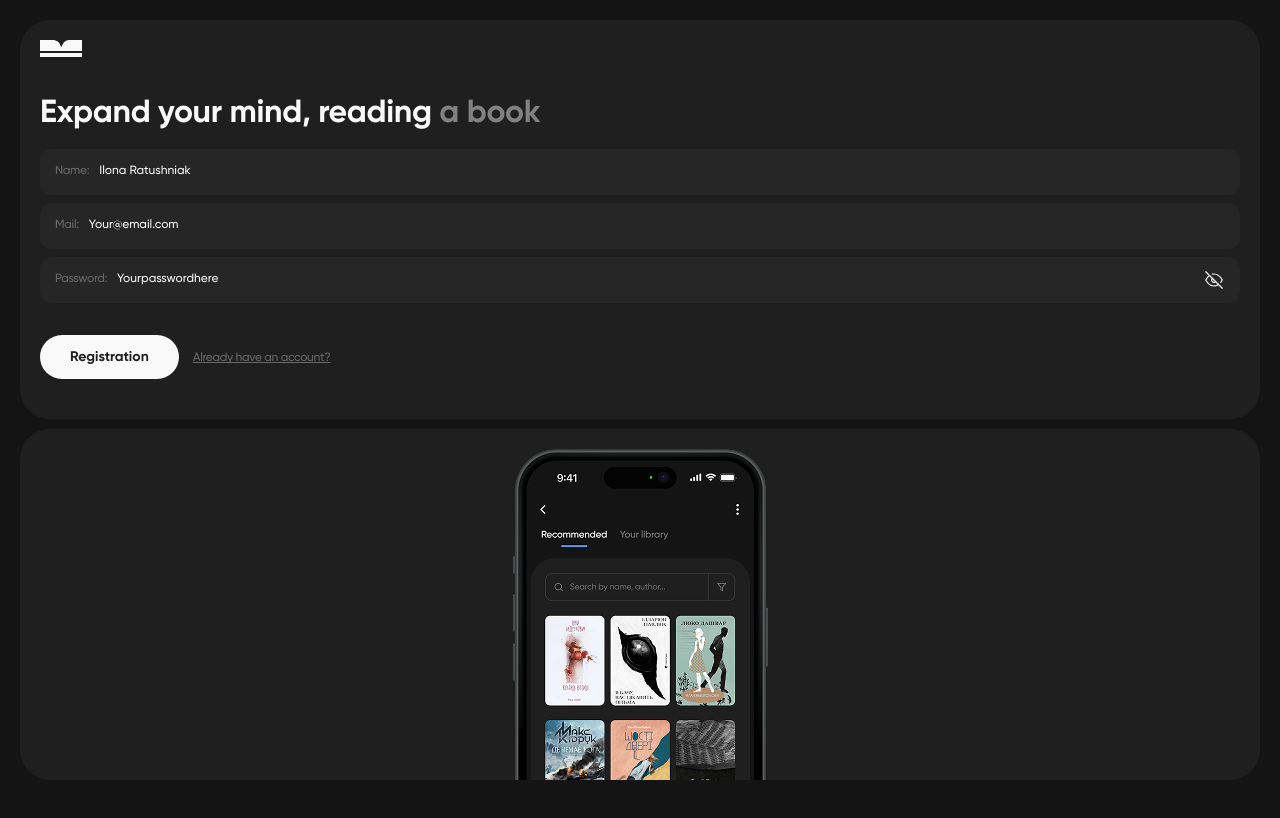
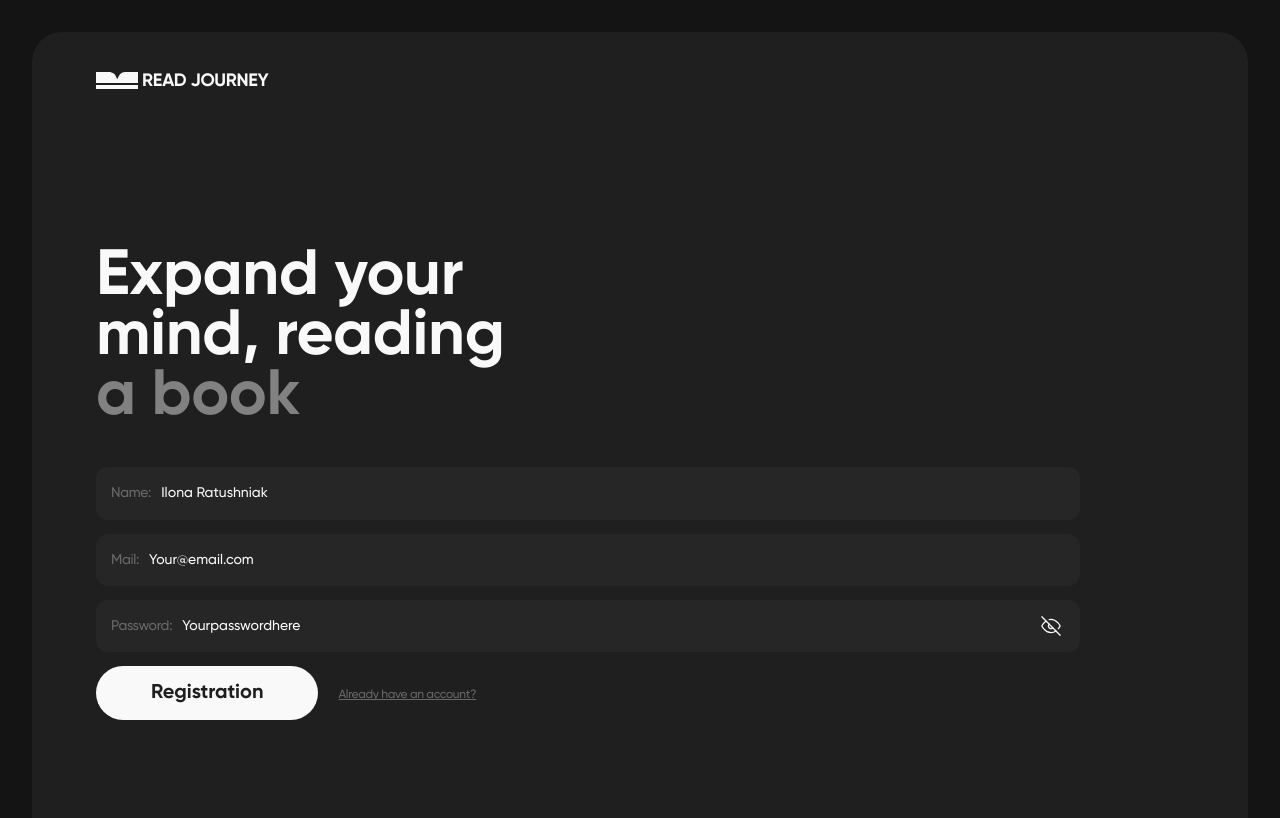
Before and after one commit to volodymyrshkimba/read-journey, a React (Vite) app: page /register in a window 1280 px wide. Shown: the top 818 px of the page. Built offline with nearby package versions, Linux system fonts and the light colour scheme.

Commit message:
add tablet styles for auth pages and related components, fix validation shown status for inputs

```diff
--- a/src/components/AuthPageWrapper/AuthPageWrapper.jsx
+++ b/src/components/AuthPageWrapper/AuthPageWrapper.jsx
@@ -3,7 +3,6 @@ import Icon from "../Icon/Icon";
 import iphone from "../../img/iphone-mobile@1x.png";
 
 import css from "./AuthPageWrapper.module.css";
-import Input from "../Input/Input";
 
 const AuthPageWrapper = ({ children }) => {
   return (
@@ -11,6 +10,7 @@ const AuthPageWrapper = ({ children }) => {
       <div className={css.formWrapper}>
         <div className={css.logoWrapper}>
           <Icon name={"logo"} w={42} h={17} />
+          <span className={css.logoText}>read journey</span>
         </div>
         <h1 className={css.title}>
           Expand your mind, reading <span className={css.accent}>a book</span>
--- a/src/components/AuthPageWrapper/AuthPageWrapper.module.css
+++ b/src/components/AuthPageWrapper/AuthPageWrapper.module.css
@@ -11,7 +11,6 @@
   background-color: var(--dark-secondary);
   padding: 20px 20px 40px 20px;
   border-radius: 30px;
-  margin-bottom: 10px;
   flex-grow: 1;
 }
 
@@ -40,3 +39,49 @@
 .img {
   margin: 0 auto;
 }
+
+@media screen and (max-width: 767px) {
+  .formWrapper {
+    margin-bottom: 10px;
+  }
+
+  .logoText {
+    display: none;
+  }
+}
+
+/* Tablet styles */
+
+@media screen and (min-width: 768px) {
+  .container {
+    padding: 32px;
+  }
+
+  .formWrapper {
+    padding: 40px 168px 214px 64px;
+  }
+
+  .logoWrapper {
+    display: flex;
+    gap: 4px;
+    margin-bottom: 157px;
+  }
+
+  .logoText {
+    font-weight: 700;
+    font-size: 18px;
+    line-height: 1;
+    text-transform: uppercase;
+  }
+
+  .title {
+    font-size: 64px;
+    line-height: 0.94;
+    max-width: 444px;
+    margin-bottom: 40px;
+  }
+
+  .pictureSide {
+    display: none;
+  }
+}
--- a/src/components/Button/Button.module.css
+++ b/src/components/Button/Button.module.css
@@ -40,3 +40,20 @@
 .login {
   padding: 12px 45px;
 }
+
+/* Tablet styles */
+
+@media screen and (min-width: 768px) {
+  .btn {
+    font-size: 20px;
+    line-height: 1;
+  }
+
+  .register {
+    padding: 16px 54px;
+  }
+
+  .login {
+    padding: 16px 54px;
+  }
+}
--- a/src/components/Icon/Icon.module.css
+++ b/src/components/Icon/Icon.module.css
@@ -7,3 +7,35 @@
   fill: none;
   stroke: currentColor;
 }
+
+.error {
+  fill: var(--accent-tertiary);
+}
+
+.check-o {
+  fill: var(--accent-secondary);
+}
+
+/* Tablet styles */
+
+@media screen and (min-width: 768px) {
+  .error {
+    width: 20px;
+    height: 20px;
+  }
+
+  .check-o {
+    width: 20px;
+    height: 20px;
+  }
+
+  .eye {
+    width: 20px;
+    height: 20px;
+  }
+
+  .eye-off {
+    width: 20px;
+    height: 20px;
+  }
+}
--- a/src/components/Input/Input.jsx
+++ b/src/components/Input/Input.jsx
@@ -5,11 +5,26 @@ import Icon from "../Icon/Icon";
 import css from "./Input.module.css";
 import clsx from "clsx";
 
-const Input = ({ type, label, placeholder, id, register, error }) => {
+const Input = ({
+  type,
+  label,
+  placeholder,
+  id,
+  register,
+  error,
+  isSubmitted,
+  isSubmitSuccessful,
+}) => {
   const [visible, setVisible] = useState(false);
 
   return (
-    <label className={clsx(css.label, error && css.error)}>
+    <label
+      className={clsx(
+        css.label,
+        error && css.error,
+        isSubmitted && !isSubmitSuccessful && !error && css.correct
+      )}
+    >
       <span className={css.labelText}>{label}</span>
       <input
         className={css.input}
@@ -17,6 +32,13 @@ const Input = ({ type, label, placeholder, id, register, error }) => {
         placeholder={placeholder}
         {...register(id)}
       />
+      {(error || (isSubmitted && !error && !isSubmitSuccessful)) && (
+        <span
+          className={clsx(css.statusIcon, type === "password" && css.pwdIcon)}
+        >
+          <Icon name={error ? "error" : "check-o"} w={18} h={18} />
+        </span>
+      )}
       {error && <span className={css.errorText}>{error}</span>}
       {type === "password" && (
         <button
--- a/src/components/Input/Input.module.css
+++ b/src/components/Input/Input.module.css
@@ -32,7 +32,6 @@
 .labelText {
   color: var(--light-secondary);
   padding: 14px 0px 14px 14px;
-  font-family: var(--font-family);
   border-top-left-radius: 12px;
   border-bottom-left-radius: 12px;
 }
@@ -48,6 +47,10 @@
   margin-bottom: 12px;
 }
 
+.label.correct {
+  border-color: var(--accent-secondary);
+}
+
 .errorText {
   position: absolute;
   left: 14px;
@@ -57,3 +60,44 @@
   line-height: 1.2;
   color: var(--accent-tertiary);
 }
+
+.statusIcon {
+  position: absolute;
+  top: 13px;
+  right: 16px;
+}
+
+.pwdIcon {
+  right: 50px;
+}
+
+/* Tablet styles */
+
+@media screen and (min-width: 768px) {
+  .label {
+    font-size: 14px;
+    line-height: 1.29;
+  }
+
+  .input {
+    padding: 16px 14px 16px 10px;
+  }
+
+  .labelText {
+    padding: 16px 0px 16px 14px;
+  }
+
+  .btn {
+    top: 15px;
+    right: 18px;
+  }
+
+  .statusIcon {
+    top: 15px;
+    right: 18px;
+  }
+
+  .pwdIcon {
+    right: 54px;
+  }
+}
--- a/src/components/LoginForm/LoginForm.jsx
+++ b/src/components/LoginForm/LoginForm.jsx
@@ -13,7 +13,7 @@ const LoginForm = () => {
   const {
     register,
     handleSubmit,
-    formState: { errors },
+    formState: { errors, isSubmitted, isSubmitSuccessful },
   } = useForm({ resolver: yupResolver(LoginSchema) });
 
   const onSubmit = (data) => console.log(data);
@@ -28,6 +28,8 @@ const LoginForm = () => {
           id={"email"}
           register={register}
           error={errors.email?.message}
+          isSubmitted={isSubmitted}
+          isSubmitSuccessful={isSubmitSuccessful}
         />
         <Input
           label={"Password:"}
@@ -36,6 +38,8 @@ const LoginForm = () => {
           id={"password"}
           register={register}
           error={errors.password?.message}
+          isSubmitted={isSubmitted}
+          isSubmitSuccessful={isSubmitSuccessful}
         />
       </div>
       <div className={css.btnsWrapper}>
--- a/src/components/LoginForm/LoginForm.module.css
+++ b/src/components/LoginForm/LoginForm.module.css
@@ -30,3 +30,19 @@
 .link:active {
   color: var(--light-primary);
 }
+
+/* Tablet styles */
+
+@media screen and (min-width: 768px) {
+  .intutsWrapper {
+    gap: 14px;
+  }
+
+  .btnsWrapper {
+    margin-top: 14px;
+  }
+
+  .link {
+    margin-left: 20px;
+  }
+}
--- a/src/components/RegisterForm/RegisterForm.jsx
+++ b/src/components/RegisterForm/RegisterForm.jsx
@@ -13,10 +13,14 @@ const RegisterForm = () => {
   const {
     register,
     handleSubmit,
-    formState: { errors },
+    reset,
+    formState: { errors, isSubmitted, isSubmitSuccessful },
   } = useForm({ resolver: yupResolver(RegisterSchema) });
 
-  const onSubmit = (data) => console.log(data);
+  const onSubmit = (data) => {
+    console.log(data);
+    reset();
+  };
 
   return (
     <form className={css.form} onSubmit={handleSubmit(onSubmit)}>
@@ -35,6 +39,8 @@ const RegisterForm = () => {
           id={"email"}
           register={register}
           error={errors.email?.message}
+          isSubmitted={isSubmitted}
+          isSubmitSuccessful={isSubmitSuccessful}
         />
         <Input
           label={"Password:"}
@@ -43,6 +49,8 @@ const RegisterForm = () => {
           id={"password"}
           register={register}
           error={errors.password?.message}
+          isSubmitted={isSubmitted}
+          isSubmitSuccessful={isSubmitSuccessful}
         />
       </div>
       <div className={css.btnsWrapper}>
--- a/src/components/RegisterForm/RegisterForm.module.css
+++ b/src/components/RegisterForm/RegisterForm.module.css
@@ -30,3 +30,19 @@
 .link:active {
   color: var(--light-primary);
 }
+
+/* Tablet styles */
+
+@media screen and (min-width: 768px) {
+  .intutsWrapper {
+    gap: 14px;
+  }
+
+  .btnsWrapper {
+    margin-top: 14px;
+  }
+
+  .link {
+    margin-left: 20px;
+  }
+}
```
